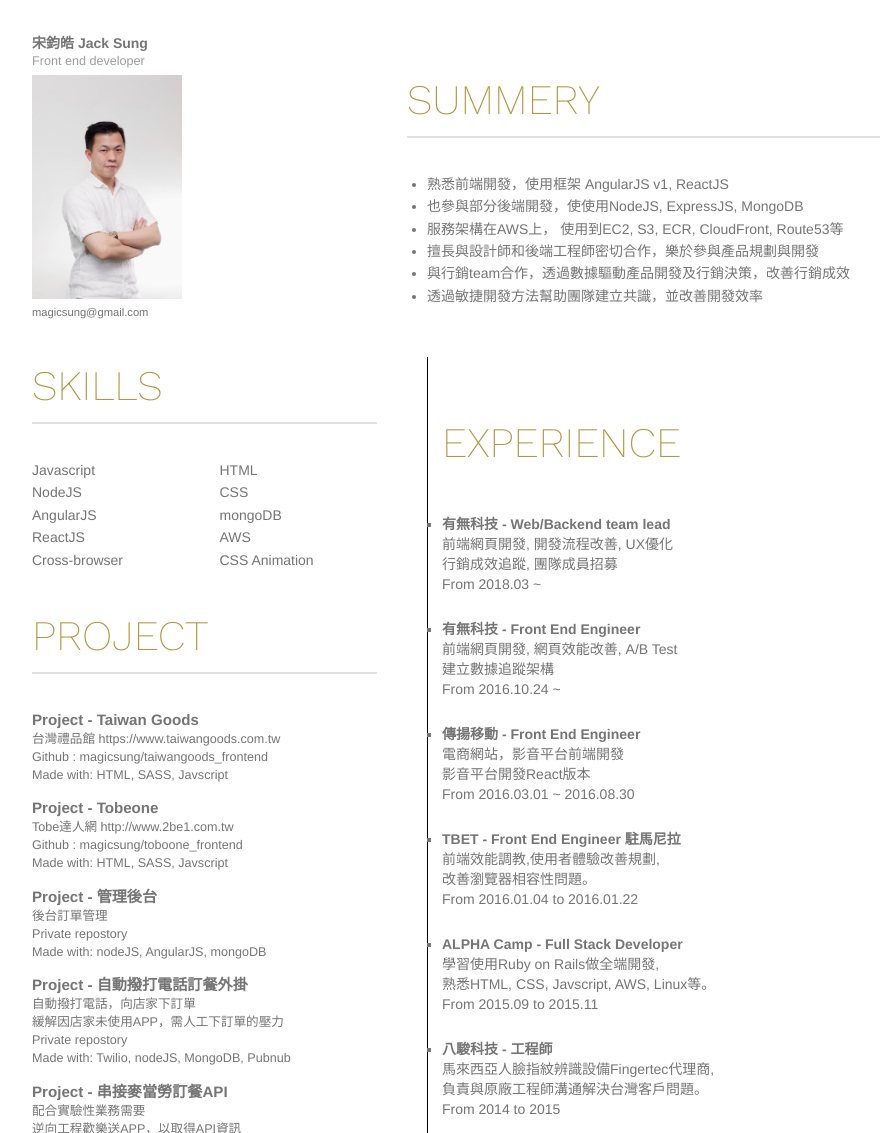
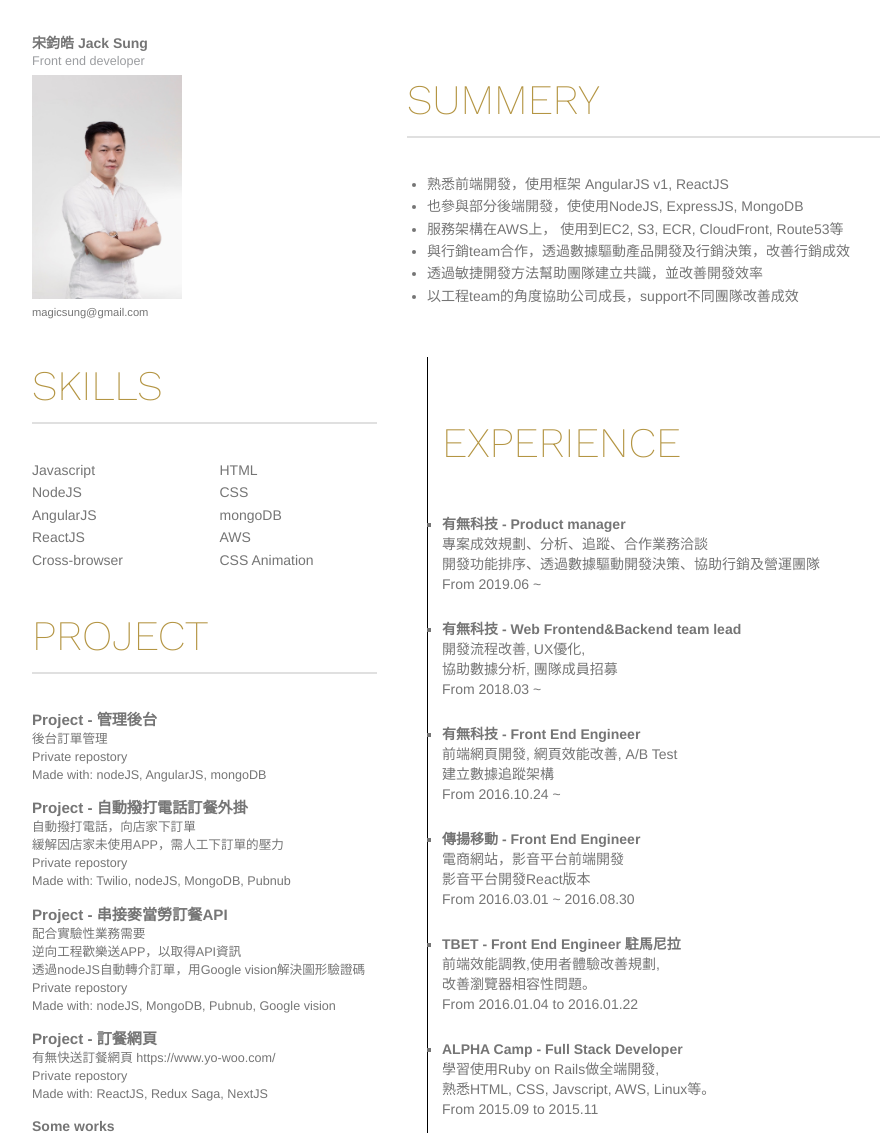
Before and after one commit to magicsung/magicsung.github.io, a website: page resume.html in a window 1280 px wide. Shown: the top 1133 px of the page, without its empty margins (173-1053 px from the left). Drawn offline with nearby package versions, Linux system fonts and the light colour scheme.

Commit message:
update resume, add experience of product manager

```diff
--- a/resume.html
+++ b/resume.html
@@ -63,18 +63,6 @@
             <h2 class="under-line thin-title color-gold">PROJECT</h2>
             <div class="fz-p9em">
               <p>
-                <b class="fz-1p2em">Project - Taiwan Goods</b> <br>
-                台灣禮品館 <a href="https://www.taiwangoods.com.tw" target="_blank">https://www.taiwangoods.com.tw</a><br>
-                Github : <a href="https://github.com/magicsung/taiwangoods_frontend" target="_blank">magicsung/taiwangoods_frontend</a><br>
-                Made with: HTML, SASS, Javscript
-              </p>
-              <p>
-                <b class="fz-1p2em">Project - Tobeone</b> <br>
-                Tobe達人網 <a href="http://www.2be1.com.tw" target="_blank">http://www.2be1.com.tw</a><br>
-                Github : <a href="https://github.com/magicsung/toboone_frontend" target="_blank">magicsung/toboone_frontend</a><br>
-                Made with: HTML, SASS, Javscript
-              </p>
-              <p>
                 <b class="fz-1p2em">Project - 管理後台</b> <br>
                 後台訂單管理 <br>
                 Private repostory <br>
@@ -132,9 +120,9 @@
                 <li>熟悉前端開發，使用框架 AngularJS v1, ReactJS</li>
                 <li>也參與部分後端開發，使使用NodeJS, ExpressJS, MongoDB</li>
                 <li>服務架構在AWS上， 使用到EC2, S3, ECR, CloudFront, Route53等</li>
-                <li>擅長與設計師和後端工程師密切合作，樂於參與產品規劃與開發</li>
                 <li>與行銷team合作，透過數據驅動產品開發及行銷決策，改善行銷成效</li>
                 <li>透過敏捷開發方法幫助團隊建立共識，並改善開發效率</li>
+                <li>以工程team的角度協助公司成長，support不同團隊改善成效</li>
               </ul>
             </div>
           </div>
@@ -150,9 +138,15 @@
                   <p class="thin-title color-gold">EXPERIENCE</p>
                 </li>
                 <li class="mt-25">
-                  <b>有無科技 - Web/Backend team lead</b><br>
-                  前端網頁開發, 開發流程改善, UX優化<br>
-                  行銷成效追蹤, 團隊成員招募<br>
+                  <b>有無科技 - Product manager</b><br>
+                  專案成效規劃、分析、追蹤、合作業務洽談<br>
+                  開發功能排序、透過數據驅動開發決策、協助行銷及營運團隊<br>
+                  From 2019.06 ~
+                </li>
+                <li class="mt-25">
+                  <b>有無科技 - Web Frontend&Backend team lead</b><br>
+                  開發流程改善, UX優化, <br>
+                  協助數據分析, 團隊成員招募<br>
                   From 2018.03 ~
                 </li>
                 <li class="mt-25">
```
Also changed, not shown: resume_en.html (+0 -12 lines).
